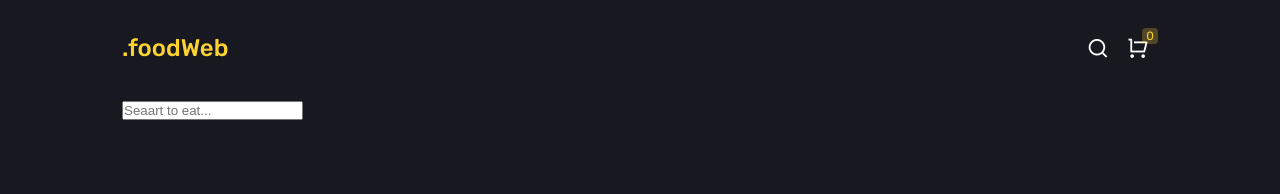
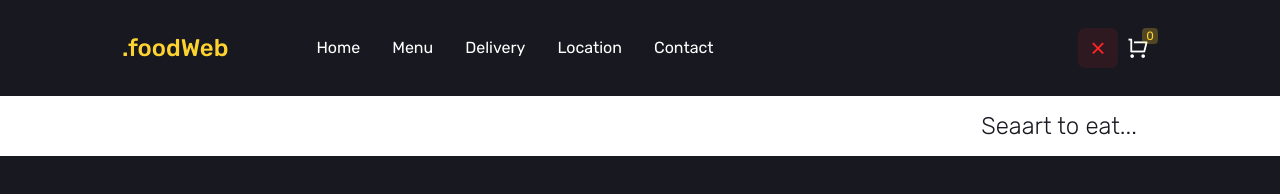
Before and after one commit to Khalidshv/Foodweb, a plain HTML site: page index.html in a window 1280 px wide. Both pictures are taken after a click on the link 1098 px from the left and 48 px from the top of the page. Drawn offline with nearby package versions, Linux system fonts and the light colour scheme.

Commit message:
Header js section

```diff
--- a/app.js
+++ b/app.js
@@ -19,3 +19,11 @@ document.addEventListener('click', (e) => {
         document.body.classList.remove('menu-visible');
     }
 });
+
+//search
+
+const sTrigger = document.querySelector('.s-trigger');
+const addclass = document.querySelector('.site');
+sTrigger.addEventListener('click', () => {
+addclass.classList.toggle('showsearch')
+})
--- a/index.html
+++ b/index.html
@@ -26,14 +26,15 @@
                     </div>
                     <div class="right">
                         <div class="icons">
-                            <a href="#" class="s-tigger">
+                            <a href="#" class="s-trigger">
                                 <i class="ri-search-line"></i>
+                                <i class="ri-close-line"></i>
                             </a>
                             <a href="#" class="icart">
                                 <i class="ri-shopping-cart-line"></i>
                                 <span class="number">0</span>
                             </a>
-                            <a href="#" class="m-tigger mobile-only">
+                            <a href="#" class="m-trigger mobile-only">
                                 <i class="ri-menu-line"></i>
                             </a>
                         </div>
@@ -47,6 +48,7 @@
             </form>
         </header>
     </div>
+    <div class="overlay"></div>
 
     <script src="app.js"></script>
 </body>
--- a/style.css
+++ b/style.css
@@ -144,6 +144,27 @@ header nav .menu{
     border-radius: 0;
 }
 
+body.menu-visible{
+    overflow: hidden;
+}
+
+.overlay{
+    position: fixed;
+    top: 0;
+    left: 0;
+    width: 0;
+    height: 0;
+    visibility: hidden;
+    background-color: rgba(0, 0, 0, 0.5);
+    opacity: 0;
+    z-index: 999;
+}
+
+.menu-visible .overlay{
+    opacity: 0;
+    visibility: visible;
+}
+
 header nav .menu ul{
     align-items: flex-start;
     line-height: 3em;
@@ -152,14 +173,58 @@ header nav .menu ul{
 header nav .menu ul li a{
     font-size: 1.5em;
     color: var(--dark-color);
-
 }
 
 header nav .menu ul li a:hover{
     color: var(--white-color);
 }
 
+header .search{
+    background-color: var(--white-color);
+    height: 0;
+    visibility: hidden;
+    transition: height .3s, visibility .3s;
+}
 
+header .s-trigger i.ri-close-line,
+.showsearch header .s-trigger .ri-search-line{
+    display: none;
+}
+
+.showsearch header .s-trigger i.ri-close-line{
+    display: block;
+}
+
+.showsearch header .s-trigger{
+    background-color: #ff25251a;
+    color: var(--secondary-color);
+    border-radius: 7px;
+    transition: var(--trans-back-co);
+}
+
+.showsearch header .s-trigger:hover{
+    background-color: #ff25254a;
+}
+.showsearch .search{
+    height: 60px;
+    visibility: inherit;
+}
+
+header .search input{
+    width: 100%;
+    line-height: 60px;
+    outline: 0;
+    border: 0;
+    font-family: inherit;
+    font-size: 1.5em;
+    font-weight: 300;
+    text-align: right;
+    background-color: transparent;
+}
+
+header .search input::placeholder{
+    color: var(--dark-color);
+}
 
 
 @media screen and (min-width: 768px) {
@@ -180,6 +245,8 @@ header nav .menu ul li a:hover{
         padding: 0;
         max-width: max-content;
         background-color: transparent;
+        visibility: inherit;
+        transform: none;
     }
 
     header nav .menu ul li a{
```
Also changed, not shown: 1 other file.
